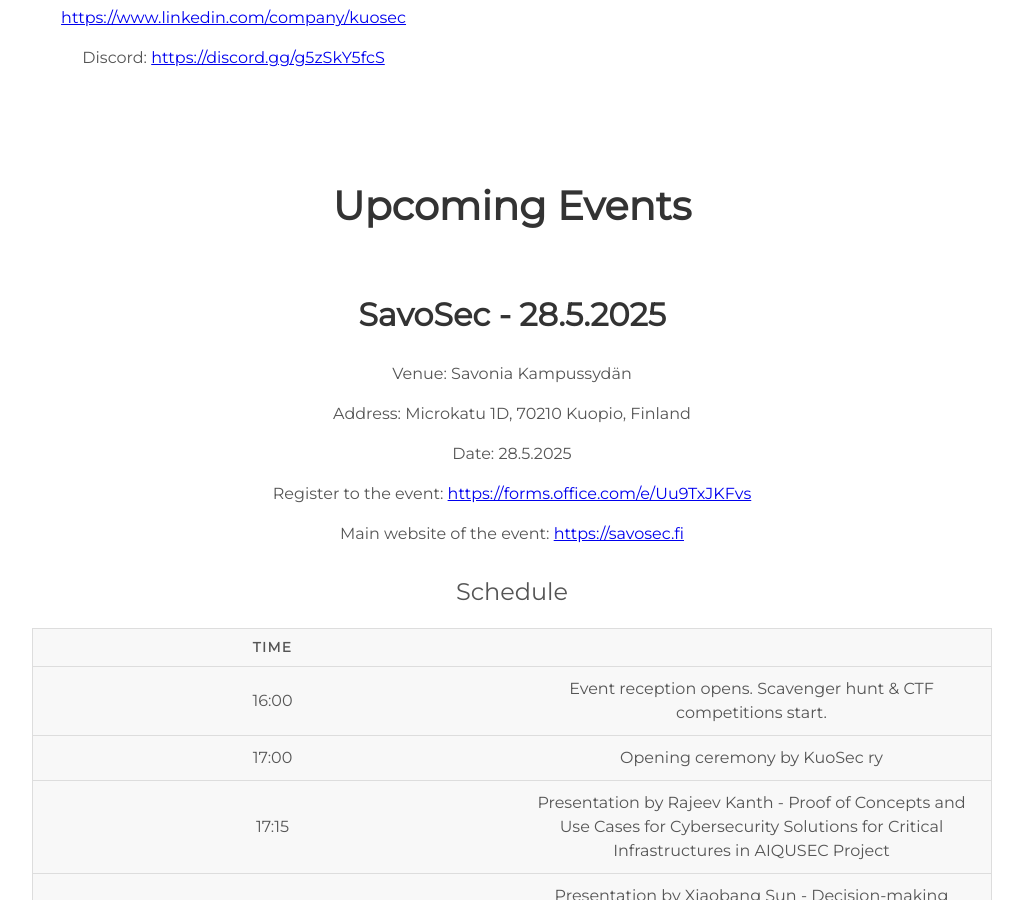
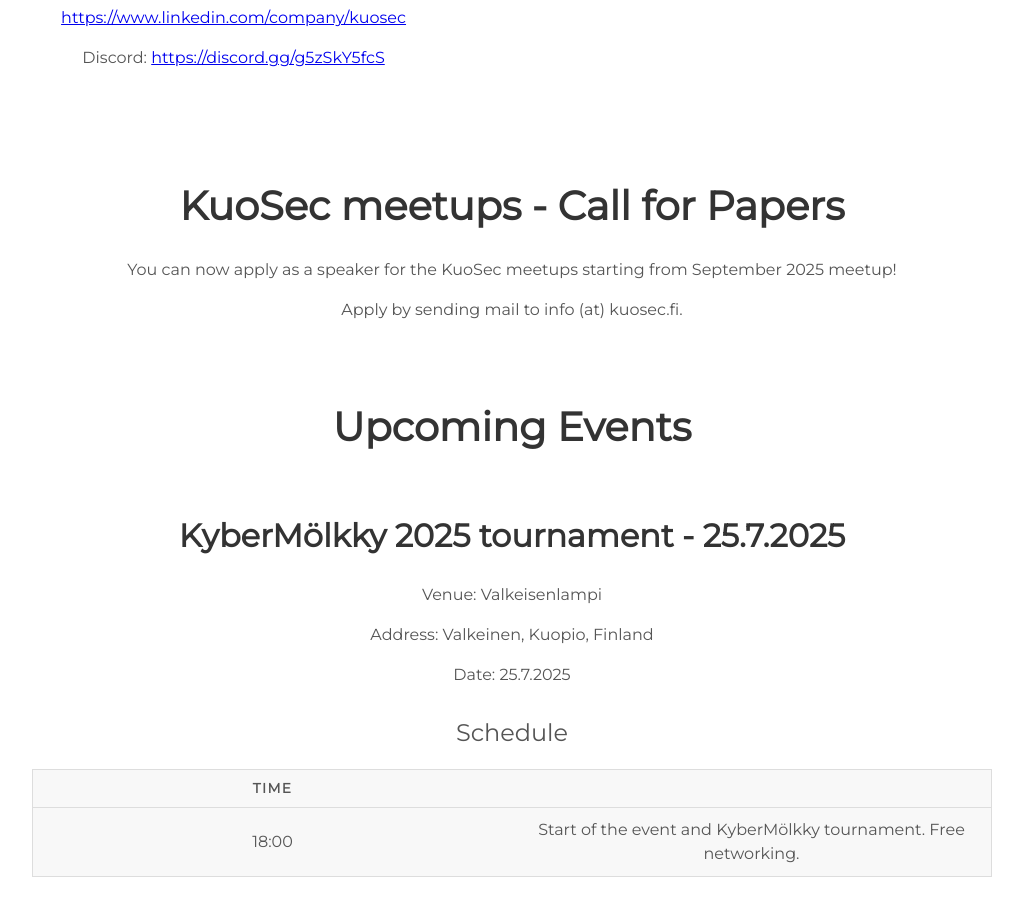
Before and after one commit to kuosec/kuosec.github.io, a Jekyll site: the page built from index.html, in a window 1280 px wide and 900 px high, scrolled down 1383 px. Shown: the whole window, without its empty margins (128-1151 px from the left). Built offline with Jekyll 4.4.1, drawn with Linux system fonts in a browser that asks for light colours; some of the changed text lies outside the part shown.

Commit message:
Added initial events for the rest of 2025

```diff
--- a/_includes/projects.html
+++ b/_includes/projects.html
@@ -1,7 +1,66 @@
 <div class="user-details">
+  <h1>KuoSec meetups - Call for Papers</h1>
+  <div class="cfp">
+    <p>You can now apply as a speaker for the KuoSec meetups starting from September 2025 meetup!</p>
+    <p>Apply by sending mail to info (at) kuosec.fi.</p>
+  </div>
 
   <h1>Upcoming Events </h1>
   <div class="event">
+    <h2>KyberMölkky 2025 tournament - 25.7.2025</h2>
+    <p>Venue: Valkeisenlampi</p>
+    <p>Address: Valkeinen, Kuopio, Finland</p>
+    <p>Date: 25.7.2025</p>
+    <table>
+      <caption>Schedule</caption>
+      <thead>
+        <tr>
+          <th scope="col">Time</th>
+          <th scope="col"></th>
+        </tr>
+      </thead>
+      <tbody>
+        <tr>
+          <td>18:00</td>
+          <td>Start of the event and KyberMölkky tournament. Free networking.</td>
+        </tr>
+      </tbody>
+    </table>
+  </div>
+  <div class="event">
+    <h2>KuoSec August Meetup - To be announced</h2>
+  </div>
+  <div class="event">
+    <h2>KuoSec September Meetup - 3.9.2025</h2>
+    <p>Venue: Teerenpeli</p>
+    <p>Address: Kauppakatu 41, 70100, Kuopio, Finland</p>
+    <p>Date: 3.9.2025</p>
+    <p>Schedule will be announced closer to the event.</p>
+  </div>
+  <div class="event">
+    <h2>KuoSec October Meetup - 1.10.2025</h2>
+    <p>Venue: Teerenpeli</p>
+    <p>Address: Kauppakatu 41, 70100, Kuopio, Finland</p>
+    <p>Date: 1.10.2025</p>
+    <p>Schedule will be announced closer to the event.</p>
+  </div>
+  <div class="event">
+    <h2>KuoSec November Meetup - 5.11.2025</h2>
+    <p>Venue: Teerenpeli</p>
+    <p>Address: Kauppakatu 41, 70100, Kuopio, Finland</p>
+    <p>Date: 5.11.2025</p>
+    <p>Schedule will be announced closer to the event.</p>
+  </div>
+  <div class="event">
+    <h2>KuoSec December Meetup - 3.12.2025</h2>
+    <p>Venue: Teerenpeli</p>
+    <p>Address: Kauppakatu 41, 70100, Kuopio, Finland</p>
+    <p>Date: 3.12.2025</p>
+    <p>Schedule will be announced closer to the event.</p>
+  </div>
+
+  <!--
+    <div class="event">
     <h2>SavoSec - 28.5.2025</h2>
     <p>Venue: Savonia Kampussydän</p>
     <p>Address: Microkatu 1D, 70210 Kuopio, Finland</p>
@@ -60,6 +119,7 @@
       </tbody>
     </table>
   </div>
+-->
 <!--
   <div class="event">
     <h2>KuoSec Community Meetup - April 2025</h2>
```
